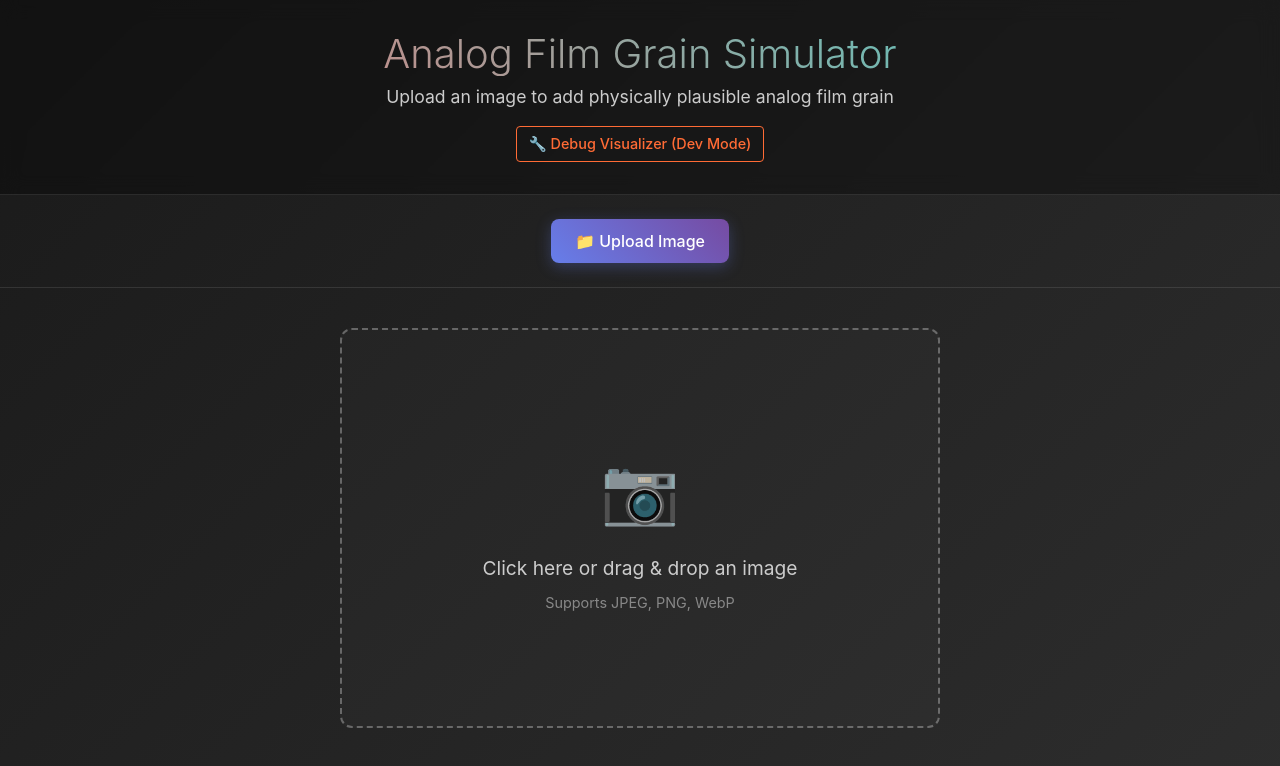
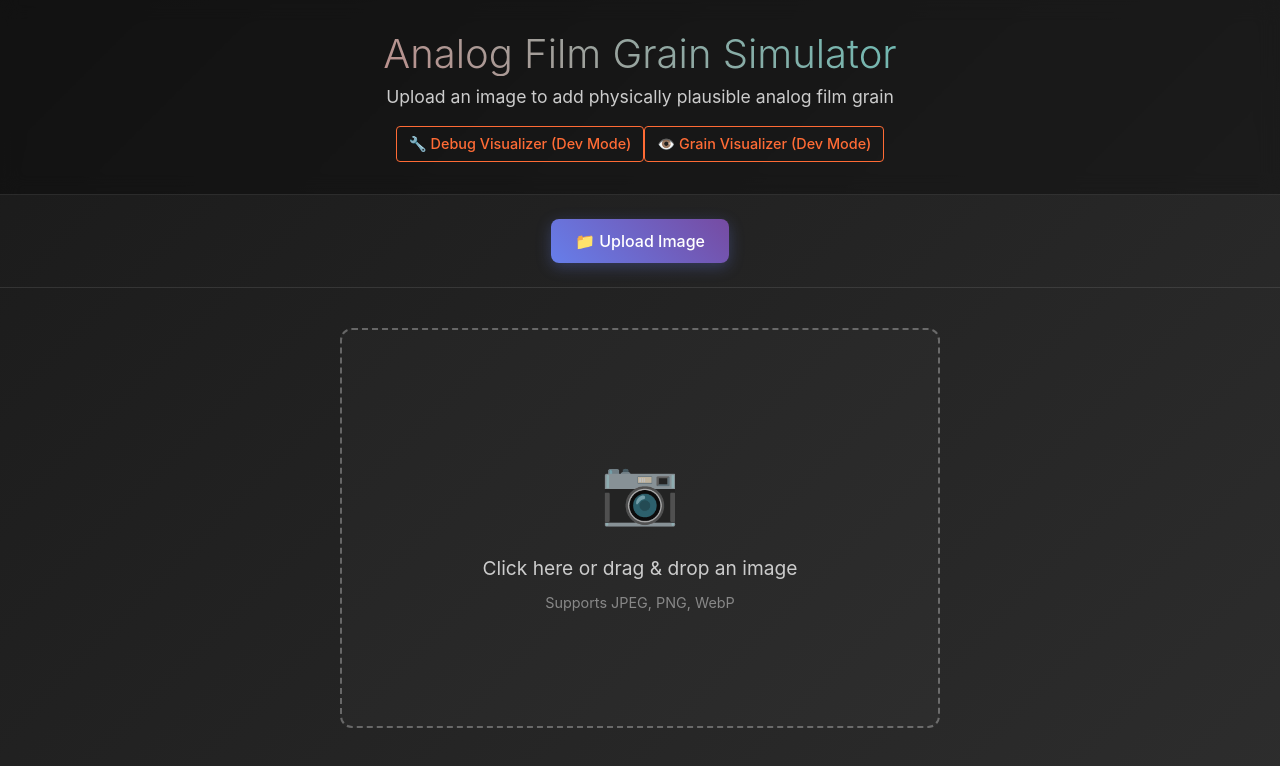
Before and after one commit to jnises/grain, a React (Vite) app: page / in a window 1280 px wide. Shown: the top 766 px of the page. Built offline with nearby package versions, Linux system fonts and the light colour scheme.

Commit message:
add debug button

```diff
--- a/src/App.tsx
+++ b/src/App.tsx
@@ -304,6 +304,13 @@ function App() {
             >
               🔧 Debug Visualizer (Dev Mode)
             </a>
+            <a
+              href="/grain-visualizer.html"
+              target="_blank"
+              rel="noopener noreferrer"
+            >
+              👁️ Grain Visualizer (Dev Mode)
+            </a>
           </div>
         )}
       </header>
```
